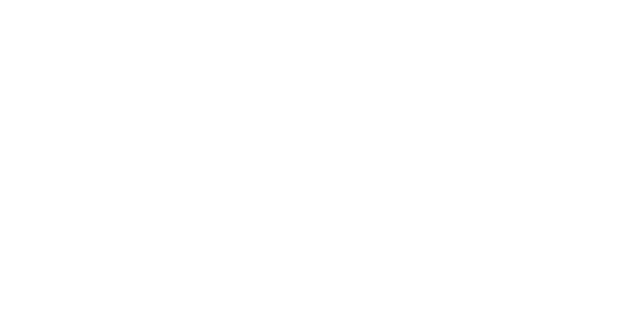
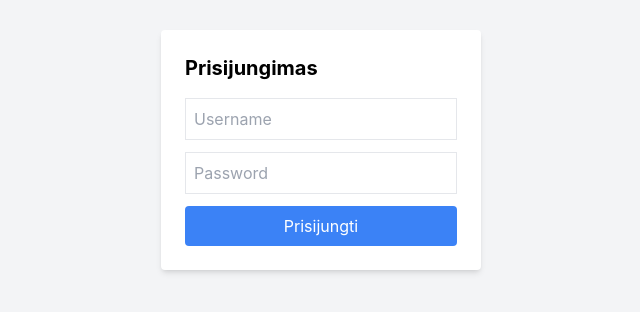
Before and after one commit to dovydas372/Egzaminas, a React (Create React App) app in the folder FrontEnd/frontend/: page /login in a window 1280 px wide. Shown: the part 250-562 px from the top of the page, without its empty margins (319-959 px from the left). Built offline with nearby package versions, Linux system fonts and the light colour scheme.

Commit message:
feat:pages

```diff
--- a/FrontEnd/frontend/src/App.js
+++ b/FrontEnd/frontend/src/App.js
@@ -1,7 +1,18 @@
-import { BrowserRouter, Routes, Route } from "react-router-dom";
+import { BrowserRouter as Router, Routes, Route } from "react-router-dom";
+import Login from "./pages/Login";
+import Register from "./pages/Register";
+import Main from "./pages/Main";
 
 function App() {
-  return <div className="App"></div>;
+  return (
+    <Router>
+      <Routes>
+        <Route path="/login" element={<Login />} />
+        <Route path="/register" element={<Register />} />
+        <Route path="/main" element={<Main />} />
+      </Routes>
+    </Router>
+  );
 }
 
 export default App;
--- /dev/null
+++ b/FrontEnd/frontend/src/pages/Login.js
@@ -0,0 +1,39 @@
+import { useState } from "react";
+
+export default function Login() {
+  const [username, setUsername] = useState("");
+  const [password, setPassword] = useState("");
+
+  const handleLogin = () => {
+    // čia vėliau siųsime fetch/axios į backend
+    alert(`Prisijungimas: ${username}`);
+  };
+
+  return (
+    <div className="min-h-screen flex items-center justify-center bg-gray-100">
+      <div className="bg-white p-6 rounded shadow-md w-80">
+        <h1 className="text-xl font-bold mb-4">Prisijungimas</h1>
+        <input
+          type="text"
+          placeholder="Username"
+          value={username}
+          onChange={(e) => setUsername(e.target.value)}
+          className="border p-2 mb-3 w-full"
+        />
+        <input
+          type="password"
+          placeholder="Password"
+          value={password}
+          onChange={(e) => setPassword(e.target.value)}
+          className="border p-2 mb-3 w-full"
+        />
+        <button
+          onClick={handleLogin}
+          className="bg-blue-500 text-white p-2 w-full rounded"
+        >
+          Prisijungti
+        </button>
+      </div>
+    </div>
+  );
+}
--- /dev/null
+++ b/FrontEnd/frontend/src/pages/Main.js
@@ -0,0 +1,12 @@
+export default function Main() {
+  return (
+    <div className="min-h-screen bg-gray-100 p-4">
+      <h1 className="text-2xl md:text-3xl font-bold mb-4">
+        Pagrindinis puslapis
+      </h1>
+      <p className="text-gray-700">
+        Čia bus rodoma konsolių ir rezervacijų informacija.
+      </p>
+    </div>
+  );
+}
--- /dev/null
+++ b/FrontEnd/frontend/src/pages/Register.js
@@ -0,0 +1,38 @@
+import { useState } from "react";
+
+export default function Register() {
+  const [username, setUsername] = useState("");
+  const [password, setPassword] = useState("");
+
+  const handleRegister = () => {
+    alert(`Registracija: ${username}`);
+  };
+
+  return (
+    <div className="min-h-screen flex items-center justify-center bg-gray-100">
+      <div className="bg-white p-6 rounded shadow-md w-80">
+        <h1 className="text-xl font-bold mb-4">Registracija</h1>
+        <input
+          type="text"
+          placeholder="Username"
+          value={username}
+          onChange={(e) => setUsername(e.target.value)}
+          className="border p-2 mb-3 w-full"
+        />
+        <input
+          type="password"
+          placeholder="Password"
+          value={password}
+          onChange={(e) => setPassword(e.target.value)}
+          className="border p-2 mb-3 w-full"
+        />
+        <button
+          onClick={handleRegister}
+          className="bg-green-500 text-white p-2 w-full rounded"
+        >
+          Registruotis
+        </button>
+      </div>
+    </div>
+  );
+}
--- /dev/null
+++ b/FrontEnd/frontend/tailwind.config.js
@@ -0,0 +1,8 @@
+/** @type {import('tailwindcss').Config} */
+module.exports = {
+  content: ["./src/**/*.{js,jsx,ts,tsx}"],
+  theme: {
+    extend: {},
+  },
+  plugins: [],
+};
```
Also changed, not shown: FrontEnd/frontend/package.json (+7 -1 lines), FrontEnd/frontend/src/index.css (+7 -3 lines), 1 other file (tests, documents, lock files or other folders).
